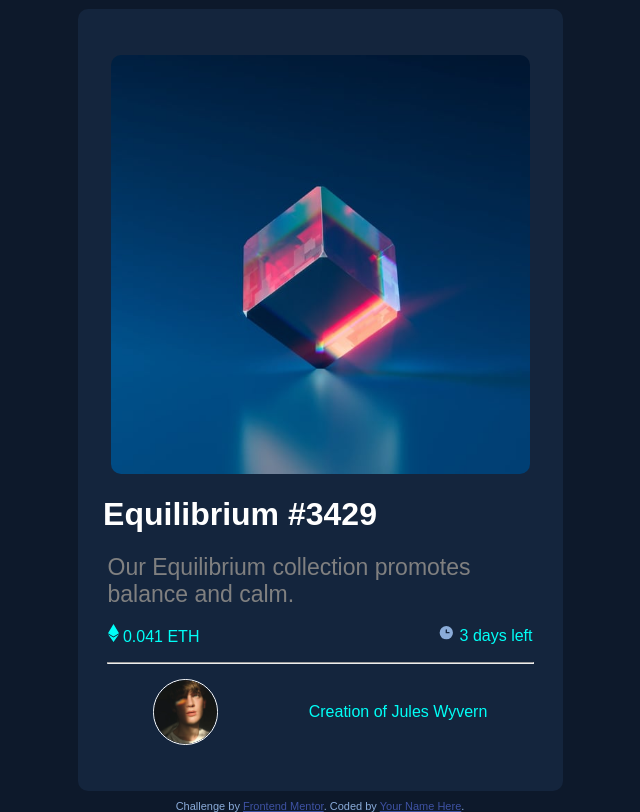
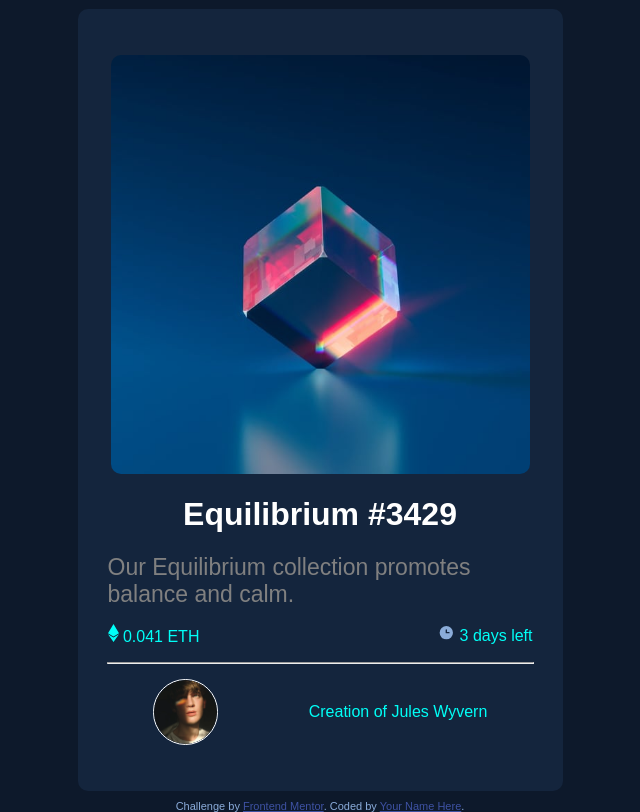
Before and after one commit to CaueJoseOliveiraFalcao/nft-web, a plain HTML site: page index.html in a window 1280 px wide. Shown: the whole page, without its empty margins (320-960 px from the left). Drawn offline with Linux system fonts and the light colour scheme.

Commit message:
fix margin

```diff
--- a/index.css
+++ b/index.css
@@ -64,7 +64,7 @@
 }
 ul li h1{
     align-items: flex-start;
-    margin-left: -10rem;
+
 }
 ul li section{
     display: flex;
```
